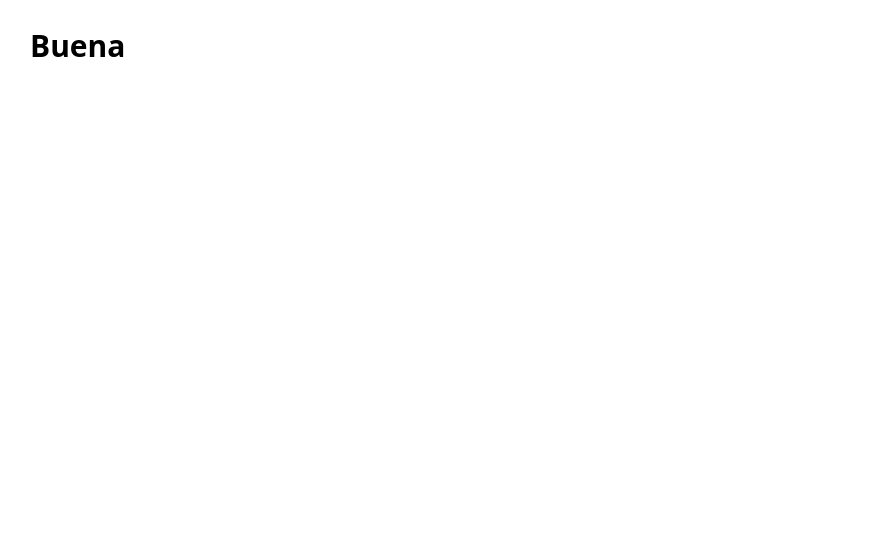
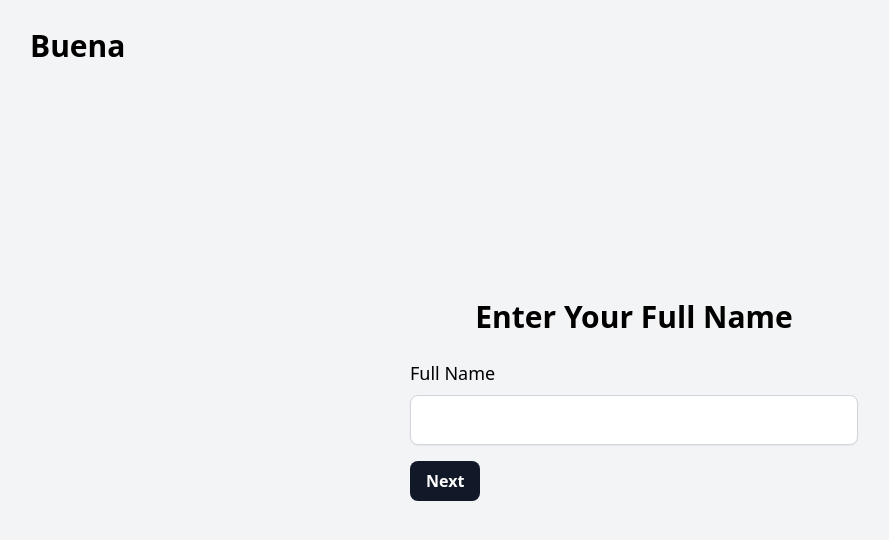
Before and after one commit to erinbedri/buena-tenant-form, a React (Create React App) app: page /name in a window 1280 px wide. Before the commit this address had no page. Shown: the top 540 px of the page, without its empty margins (6-895 px from the left). Built offline with nearby package versions, Linux system fonts and the light colour scheme.

Commit message:
Update paths

```diff
--- a/src/App.tsx
+++ b/src/App.tsx
@@ -10,10 +10,10 @@ function App() {
 
             <Routes>
                 <Route path="/" element={<HomePage />} />
-                <Route path="/name-info" element={<TenantNamePage />} />
-                <Route path="/email-info" element={<h1>Tenant Email Info Page</h1>} />
-                <Route path="/phone-info" element={<h1>Tenant Name Info Page</h1>} />
-                <Route path="/salary-info" element={<h1>Salary Info Page</h1>} />
+                <Route path="/name" element={<TenantNamePage />} />
+                <Route path="/email" element={<h1>Tenant Email Info Page</h1>} />
+                <Route path="/phone" element={<h1>Tenant Name Info Page</h1>} />
+                <Route path="/salary" element={<h1>Salary Info Page</h1>} />
                 <Route path="/summary" element={<h1>Summary Page</h1>} />
             </Routes>
 
--- a/src/pages/HomePage.tsx
+++ b/src/pages/HomePage.tsx
@@ -12,7 +12,7 @@ const HomePage: React.FC = () => {
                 Please complete the following steps to register and start booking apartments.
             </p>
 
-            <Link to="/name-info" className="text-white">
+            <Link to="/name" className="text-white">
                 <Button>Get Started</Button>
             </Link>
         </div>
--- a/src/pages/TenantNamePage.tsx
+++ b/src/pages/TenantNamePage.tsx
@@ -13,7 +13,7 @@ const TenantNamePage: React.FC = () => {
         // continue with logic here
         console.log({ fullName });
 
-        navigate("/email-info");
+        navigate("/email");
     };
 
     return (
```
